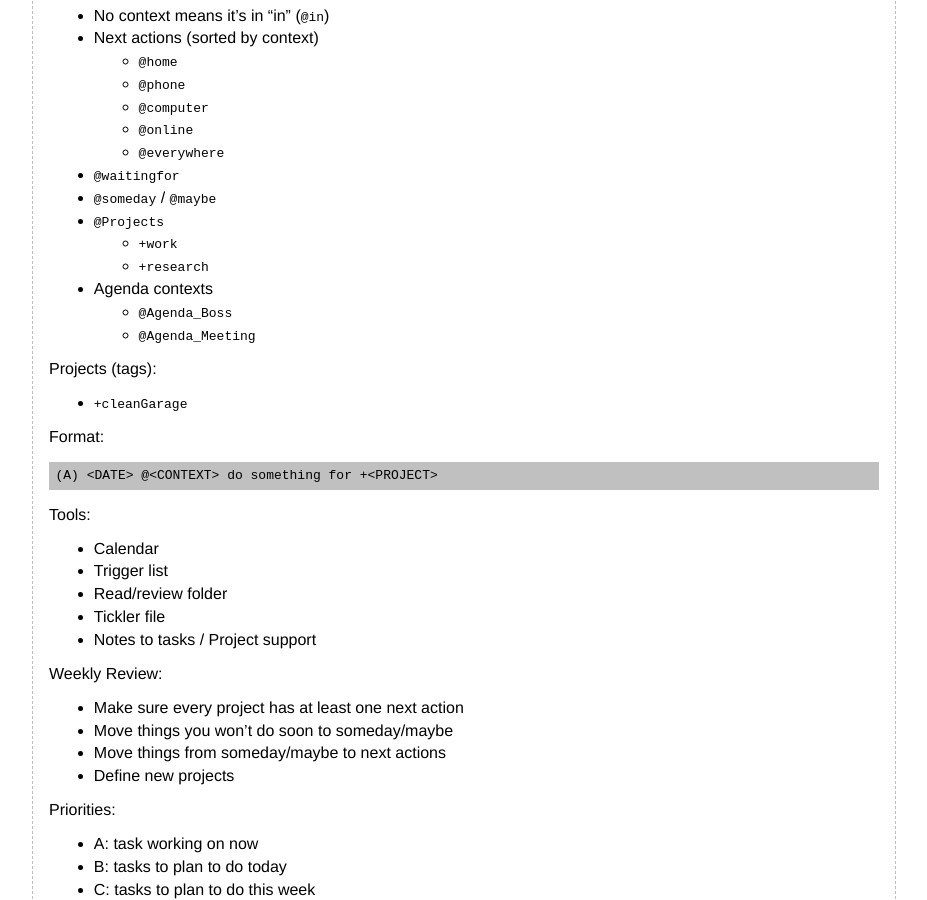
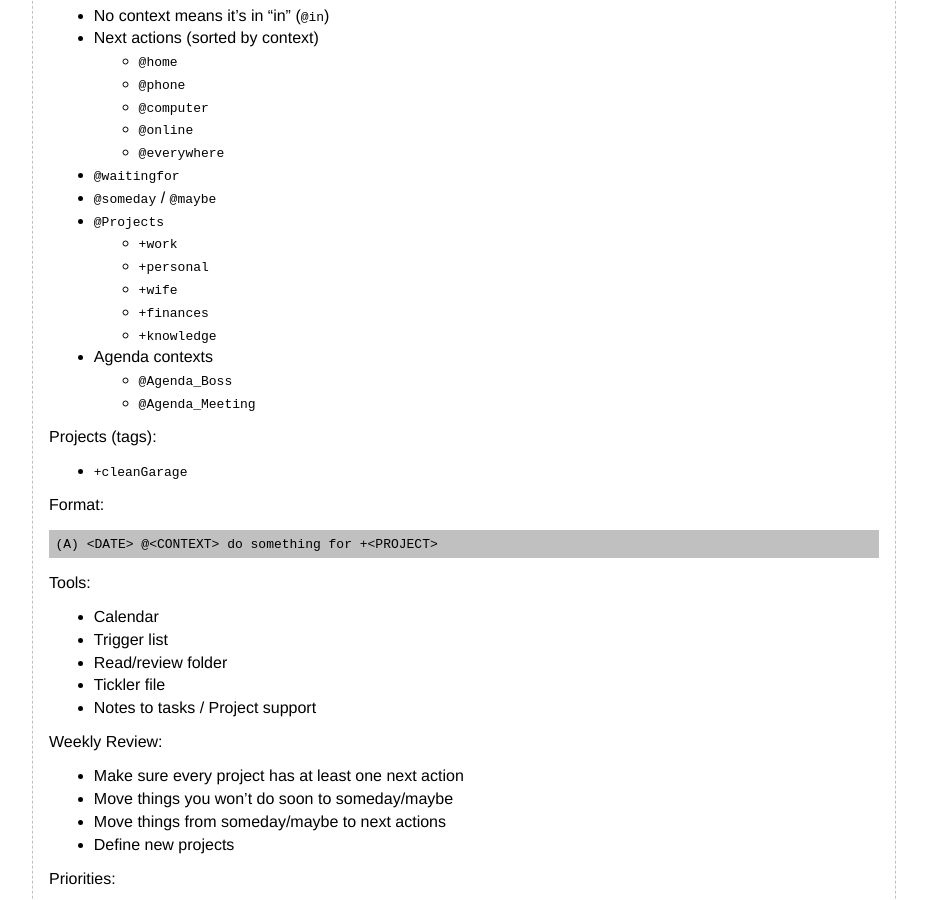
Before and after one commit to flyinggreenfrog/flyinggreenfrog.github.io, a Jekyll site: the page built from knowledgebase/todotxt.md, in a window 1280 px wide and 900 px high, scrolled down 925 px. Shown: the whole window, without its empty margins (176-1103 px from the left). Built offline with Jekyll 4.4.1, drawn with Linux system fonts in a browser that asks for light colours.

Commit message:
Worked on project categories.

```diff
--- a/knowledgebase/todotxt.md
+++ b/knowledgebase/todotxt.md
@@ -57,7 +57,10 @@ Contexts (lists):
 * `@someday` / `@maybe`
 * `@Projects`
   - `+work`
-  - `+research`
+  - `+personal`
+  - `+wife`
+  - `+finances`
+  - `+knowledge`
 * Agenda contexts
   - `@Agenda_Boss`
   - `@Agenda_Meeting`
```
